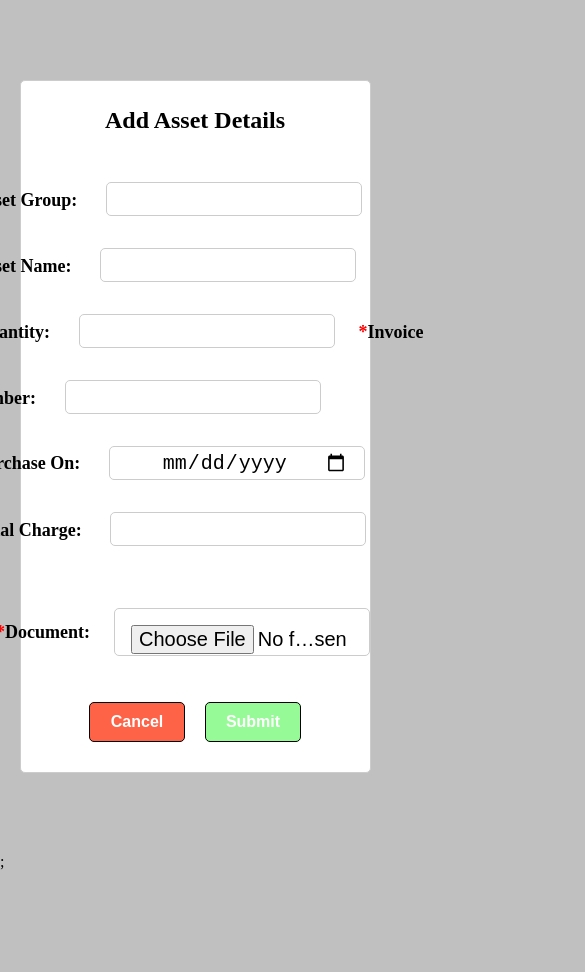
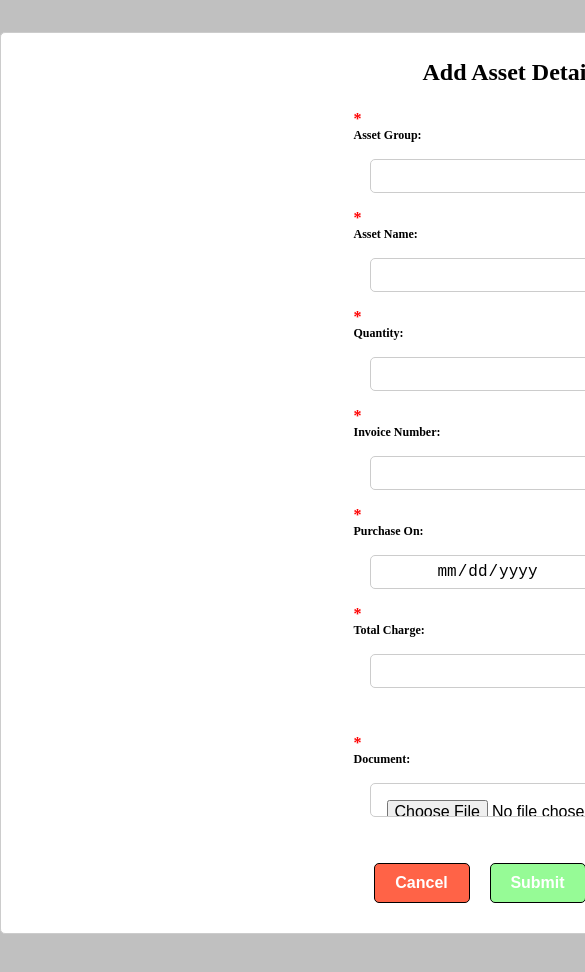
Before and after one commit to rakeshreddyvemandla/Inventory-App, a React (Vite) app: page /update-asset/1 in a window 390 px wide. Shown: the top 972 px of the page, 585 px wide, since content can reach past the window. Before the commit the page ends 871 px from the top, so only its background shows below. Built offline with nearby package versions, Linux system fonts and the light colour scheme.

Commit message:
styling updated in the form

```diff
--- a/src/components/add asset/AddAsset.jsx
+++ b/src/components/add asset/AddAsset.jsx
@@ -123,6 +123,7 @@ const AddAsset = () => {
             type="date"
             onChange={formik.handleChange}
             value={formik.values.purDate}
+            required
           />
           <span style={{ color: "red" }}>*</span>
           <label htmlFor="totalCharge">Total Charge: </label>
--- a/src/components/add asset/addAsset.css
+++ b/src/components/add asset/addAsset.css
@@ -1,5 +1,6 @@
 .form-container {
   width: 90%;
+  min-width: 1025px;
   display: flex;
   flex-direction: column;
   justify-content: center;
@@ -76,3 +77,57 @@
 .upload input {
   height: 3rem;
 }
+
+@media screen and (max-width: 600px) {
+  .form-container {
+    display: flex;
+    max-width: 300px;
+    border: 1px solid #ccc;
+    border-radius: 5px;
+    margin: 2rem auto;
+    padding: 10px;
+    background-color: white;
+    overflow: hidden;
+  }
+
+  .form {
+    max-width: 90%;
+    align-items: left;
+    font-size: 16px;
+    font-weight: bold;
+    margin: 0.5rem;
+    gap: 0.5rem;
+  }
+
+  .form input {
+    height: 0.5rem;
+    margin: 1rem 1rem;
+    padding: 1rem;
+    border-radius: 5px;
+    border: 1px solid #ccc;
+    font-size: 16px;
+    text-align: center;
+  }
+  .form label {
+    font-size: 12px;
+    display: flex;
+  }
+
+  .form span {
+    display: flex;
+  }
+
+  .upload {
+    display: block;
+    margin-left: -10px;
+  }
+
+  .upload input {
+    height: 2rem;
+  }
+
+  .footer {
+    display: flex;
+    justify-content: left;
+  }
+}
```
